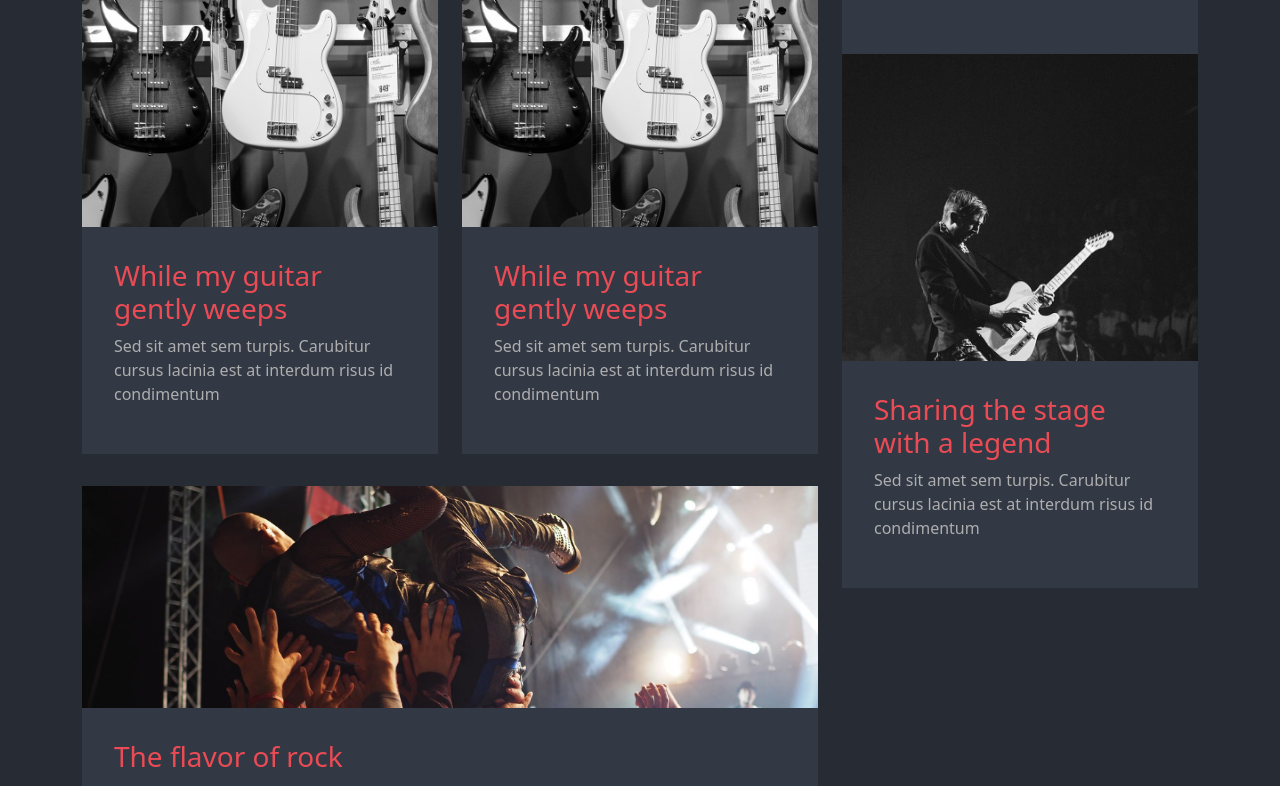
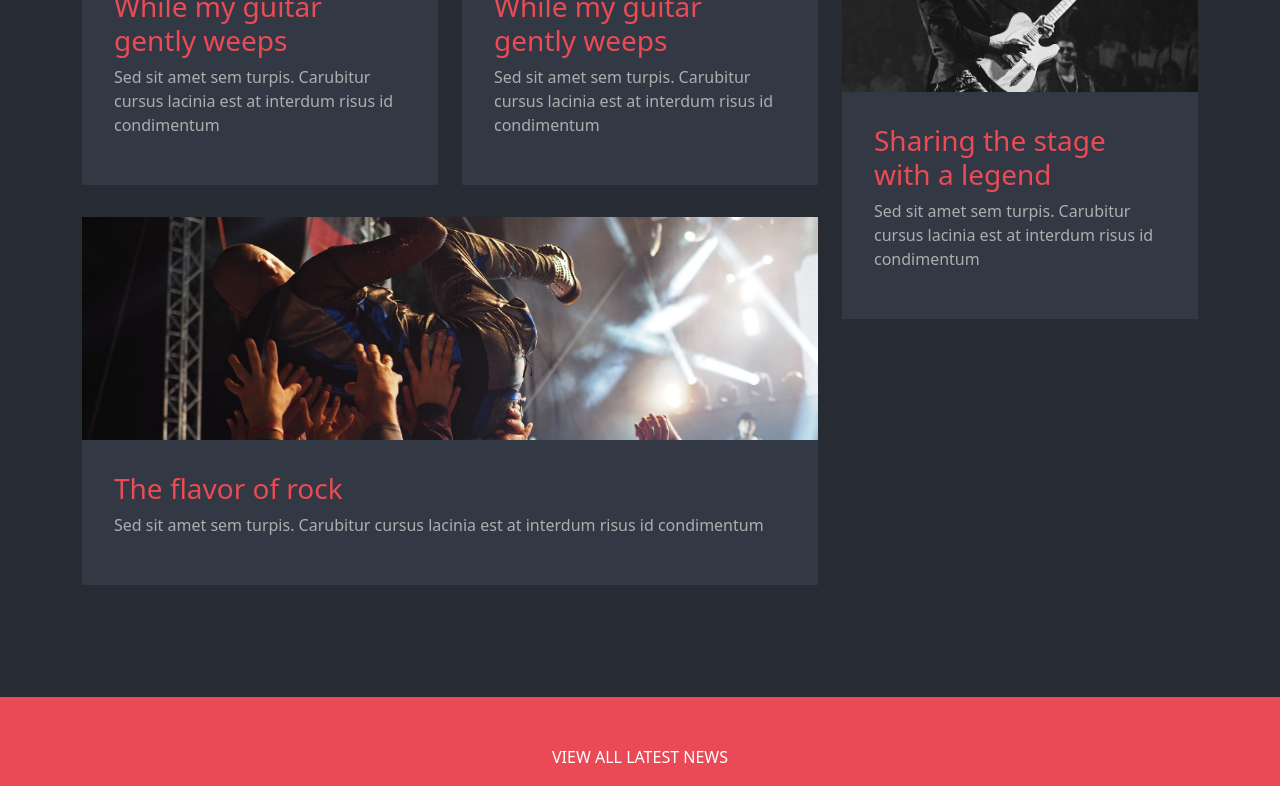
Before and after one commit to Binotz/proj-html-vuejs, a Vue app: page / in a window 1280 px wide. Shown: the part 2784-3570 px from the top of the page. Built offline with nearby package versions, Linux system fonts and the light colour scheme.

Commit message:
All latest news  section done

```diff
--- /dev/null
+++ b/src/components/LatestNews.vue
@@ -0,0 +1,26 @@
+<template>
+  <div class="latest-news">
+    <a href="#">View all latest news</a>
+  </div>
+</template>
+
+<script>
+export default {
+    name: "LatestNews"
+}
+</script>
+
+<style lang="scss" scoped>
+@import '@/assets/variables.scss';
+.latest-news{
+    display: flex;
+    justify-content: center;
+    align-items: center;
+    text-transform: uppercase;
+    a{
+        text-decoration: none;
+        color: white;
+    }
+}
+
+</style>
--- a/src/components/MainComponent.vue
+++ b/src/components/MainComponent.vue
@@ -9,19 +9,23 @@
         <LatestBandSectionComponentVue/>
     </section>
 
-
+    <section class="latest-news">
+        <LatestNewsVue />
+    </section>
   </main>
 </template>
 
 <script>
 import SectionTitleVue from './SectionTitle.vue';
 import LatestBandSectionComponentVue from './LatestBandSectionComponent.vue';
-
+import LatestNewsVue
+ from './LatestNews.vue';
 export default {
     name: "MainComponent",
     components:{
         SectionTitleVue,
-        LatestBandSectionComponentVue
+        LatestBandSectionComponentVue,
+        LatestNewsVue
 },
 }
 </script>
@@ -46,4 +50,7 @@ export default {
     .latest-band-news{
         background-color: $primary_color;
     }
+    .latest-news{
+        background-color: $secondary-color;
+    }
 </style>
--- a/src/components/SectionTitle.vue
+++ b/src/components/SectionTitle.vue
@@ -23,7 +23,7 @@ export default {
     flex-direction: column;
     justify-content: center;
     align-items: center;
-    width: 25%;
+    width: 35%;
     margin: 0 auto;
     text-align: center;
     padding: 2rem 0;
```
